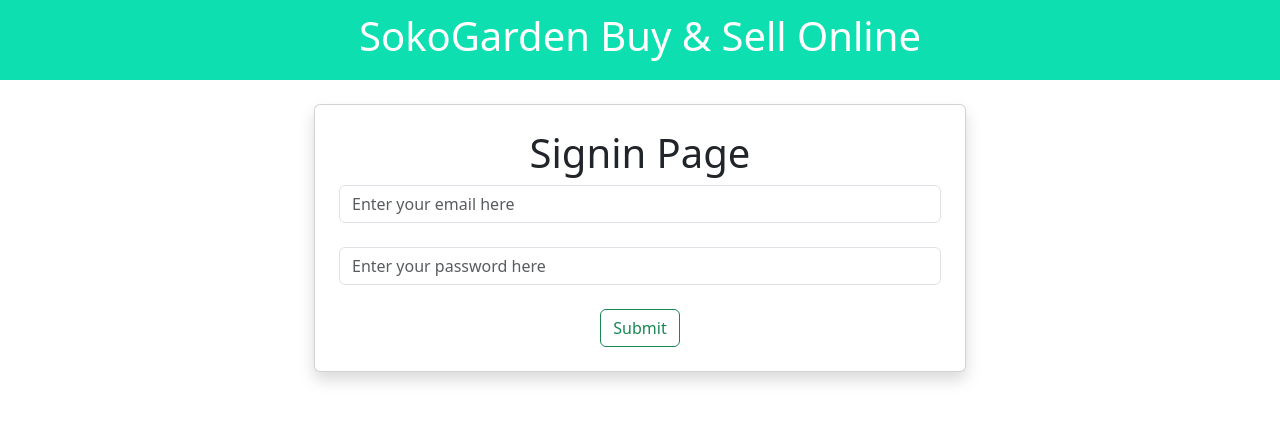
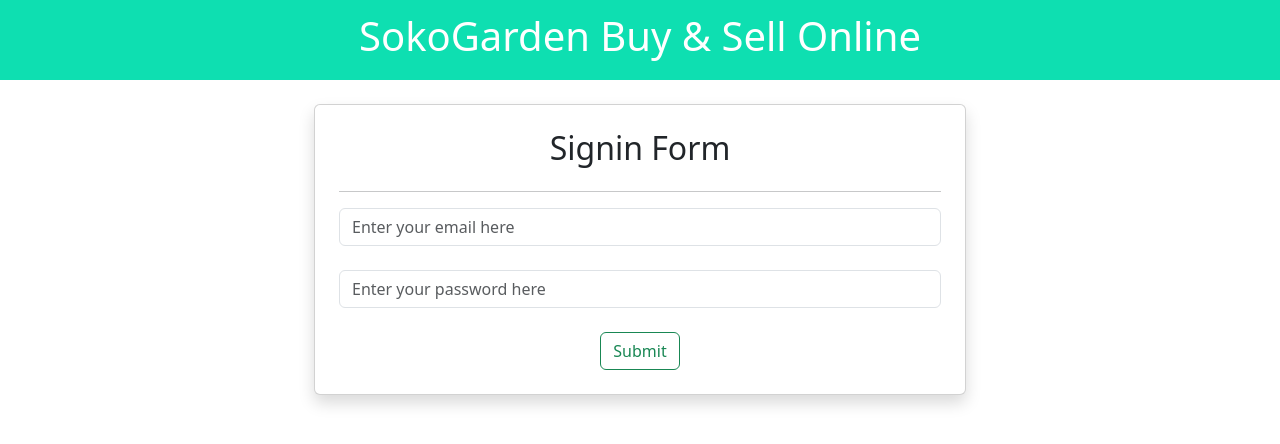
Before and after one commit to madlib-doom/Sokogarden-ui, a React (Create React App) app: page /Signin in a window 1280 px wide. Shown: the top 444 px of the page. Built offline with nearby package versions, Linux system fonts and the light colour scheme.

Commit message:
first commit

```diff
--- a/src/componets/Signin.jsx
+++ b/src/componets/Signin.jsx
@@ -1,35 +1,115 @@
+import axios from 'axios';
 import React, { useState } from 'react'
+
+import ("./stylings/Signup.css")
+const Loader = () => {
+  return (
+    <div className="section-center">
+      <div className="section-path">
+        <div className="globe">
+          <div className="wrapper">
+            {[...Array(16)].map((_, i) => (
+              <span key={i}></span>
+            ))}
+          </div>
+        </div>
+      </div>
+    </div>
+  );
+};
 
 const Signin = () => {
   // Declare hooks here
   const[email,setEmail]=useState("")
   const[password,setPassword]=useState('')
+
+
+
+  // create three additional hooks
+  const[loading,setLoading]=useState(false)
+  const [error,setError]=useState("")
+  const [success,setSuccess]=useState('')
+
+  // implement a function to handle login process
+
+  const submit=async (e)=>{
+    e.preventDefault();
+
+    // Update loading hook with a new message
+    setLoading(true)
+
+    try{
+      // creaye a new form data
+      const data=new FormData();
+      // append data
+      data.append("email",email)
+      data.append("password",password)
+//  await for a response from API   endpoint
+      const response=await axios.post("https://aarondev.pythonanywhere.com/api/signin",data)
+// set Loading to false so that it stops loading
+      setLoading(false)
+      console.log(response.data)
+
+      if (response.data.message==="Login succesful"){
+        setSuccess(response.data.message)
+      }
+      else{
+        setError(response.data.message)
+      }
+
+
+    }
+    catch(error){
+      // seloading to false so that it stops loading
+      setLoading(false)
+      setError("An error occured..")
+
+    }
+
+
+  }
   return (
-    <div>
-     <div className="row justify-content-center mt-4" >
-      <div className="col-md-6 card shadow p-4" >
-      <h1>  Signin Page</h1>
-      <form >
-        <input type="email"
-        placeholder='Enter your email here'
+    <>
+      {loading && <Loader />}
+
+      {success && <div className="alert alert-success">{success}</div>}
+          {error && <div className="alert alert-danger">{error}</div>}
+
+      <div className="row justify-content-center mt-4">
+        <div className="col-md-6 card shadow p-4">
+          <h2 className="text-center">Signin Form</h2>
+          <hr />
+
+          <form onSubmit={submit}>
+            <input
+              type="email"
+              placeholder="Enter your email here"
               required
-        className='form-control'
+              className="form-control"
               value={email}
-        onChange={(e)=>setEmail(e.target.value)}/> <br />
-        {email}
-        <input type="password"
-        placeholder='Enter your password here'
+              onChange={(e) => setEmail(e.target.value)}
+            />
+            <br />
+
+            <input
+              type="password"
+              placeholder="Enter your password here"
               required
-        className='form-control'
+              className="form-control"
               value={password}
-        onChange={(e)=>setPassword(e.target.value)} /> <br />
-        {password}
-        <button type='submit ' className='btn btn-outline-success'>Submit</button>
+              onChange={(e) => setPassword(e.target.value)}
+            />
+            <br />
+
+            <button type="submit" className="btn btn-outline-success">
+              Submit
+            </button>
           </form>
         </div>
       </div>
-        </div>
-  )
+    </>
+  );
+
 }
 
 export default Signin
```
Lines whose indentation alone changed are shown as unchanged.
